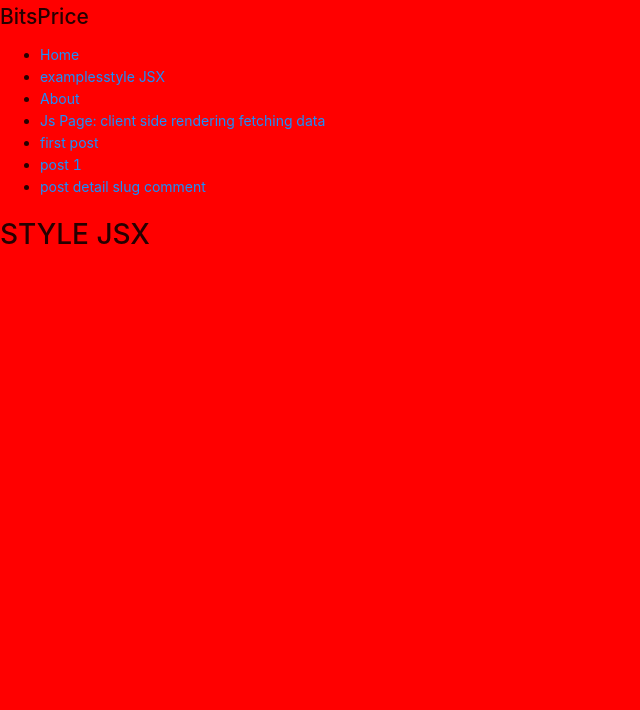
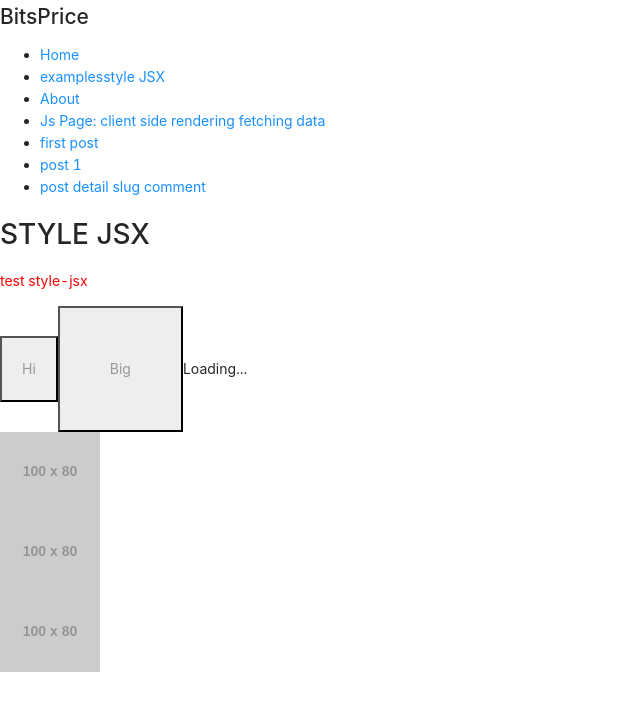
Before and after one commit to datagit/nextjs-tutorial, a Next.js app: page /stylejsx in a window 1280 px wide. Shown: the top 710 px of the page, without its empty margins (0-640 px from the left). Built offline with nearby package versions, Linux system fonts and the light colour scheme.

Commit message:
node exports and require custom consolo.log

```diff
--- a/components/StyleJsxOne.js
+++ b/components/StyleJsxOne.js
@@ -1,4 +1,37 @@
+const common = require ('../utility/common');
+
+const Button = (props) => (
+    <button className={'large' in props && 'large'}>
+        {props.children}
+        <style jsx>{`
+            button {
+                padding: 20px;
+                background: #eee;
+                color: #999;
+            }
+            .large {
+                padding: 50px;
+            }
+        `}</style>
+    </button>
+);
 export default function StyleJsxOne(props) {
+
+    console.log('sum1');
+    console.log(common.sum1(10,20));
+    console.log(common.ConsoleLogHelper("string"));
+    //console.log(common.sum1(2,3));
+    let isLoading = true;
+    let error = undefined;
+    let data = ['finish doc', 'submit pr', 'nag dan to review'].map(item => {
+        let alt = `item index ${item}`;
+        return (
+            <>
+                <img src='https://dummyimage.com/100x80/000/fff' id={item} alt={alt} />
+                <br />
+            </>
+        )
+    });
     return (
         <div>
             <p>test style-jsx</p>
@@ -9,9 +42,28 @@ p {
 `}</style>
             <style jsx global>{`
       body {
-        background: red
+        background: none;
       }
     `}</style>
+            <Button>Hi</Button>
+            <Button large>Big</Button>
+            {isLoading && 'Loading...'}
+            <br />
+            {error || data}
+            <div>
+                <div />
+
+                <div></div>
+
+                <div>{false}</div>
+
+                <div>{null}</div>
+
+                <div>{undefined}</div>
+
+                <div>{true}</div>
+
+            </div>
         </div>
     );
 }
--- a/next.config.js
+++ b/next.config.js
@@ -3,5 +3,6 @@ module.exports = {
         // can get from server side and client side
         CIRCLE_NODE_TOTAL: 100,
         WRONG2: process.env.WRONG,
+        ENV_NAME: process.env.ENV_NAME,
     },
 }
--- a/utility/common.js
+++ b/utility/common.js
@@ -4,5 +4,10 @@ function sum1(a, b) {
 function sum2(a, b) {
     return a + b;
 }
-module.exports = sum1;
-module.exports = sum2;
+function ConsoleLogHelper (data) {
+    if (process.env.ENV_NAME === 'production') return;
+    console.log(data);
+}
+exports.sum1 = sum1;
+exports.sum2 = sum2;
+exports.ConsoleLogHelper = ConsoleLogHelper;
```
Also changed, not shown: pages/stylejsx.js (line endings or trailing spaces), 1 other file (tests, documents, lock files or other folders).
